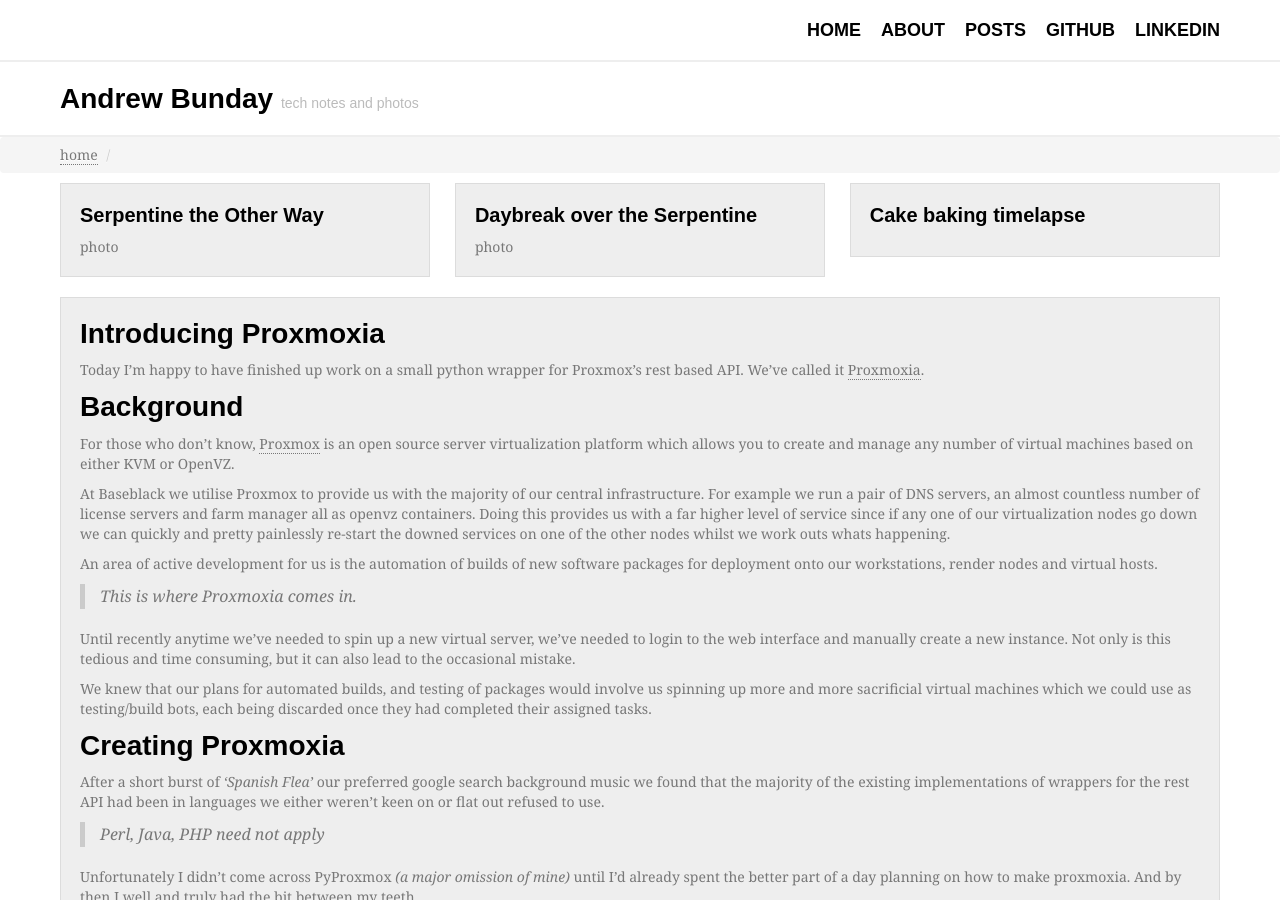
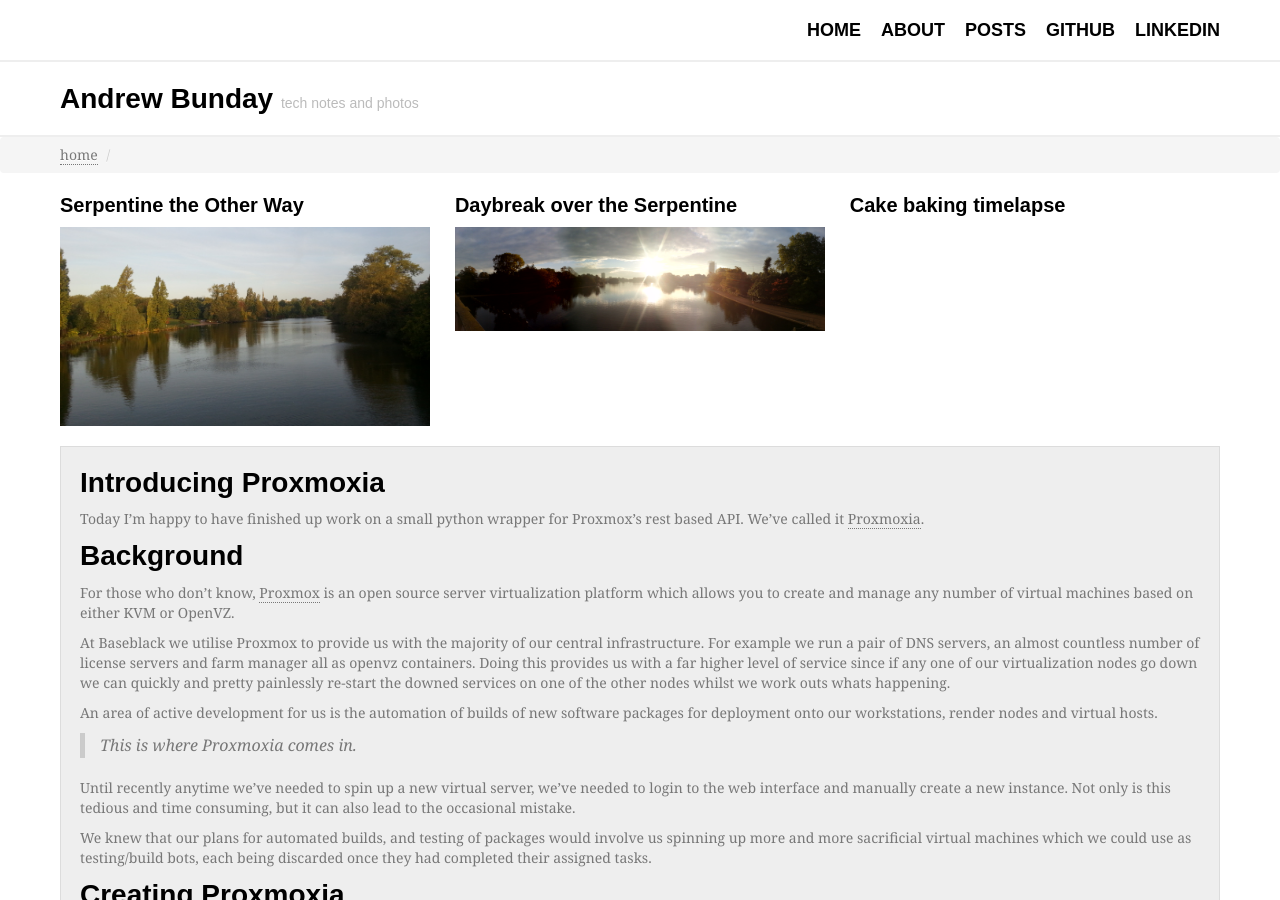
Before and after one commit to andrewbunday/andrewbunday.github.com, a Jekyll site: the page built from index.html, in a window 1280 px wide and 900 px high. Built offline with Jekyll 4.4.1, drawn with Linux system fonts in a browser that asks for light colours; some web fonts are replaced.

Commit message:
cleaning up front page layout

```diff
--- a/_layouts/default.html
+++ b/_layouts/default.html
@@ -10,11 +10,11 @@
             {% include breadcrumb.html %}
 
             <div class="container-fluid main-content">
-                <div class="row-fluid">
+                <div class="row-fluid" style="margin-bottom:20px; margin-top:10px">
                     {% for post in site.posts limit:3 offset:1%}
-                        <div class="span4 well secondary-story-header">
+                        <div class="span4 secondary-story-header">
                             <h4><a href="{{ BASE_PATH }}{{ post.url }}">{{ post.title }}</a></h4>
-                            {{ post.synopsis }}
+                            <div class=thumb>{{ post.synopsis }}</div>
                         </div>
                     {% endfor %}
                 </div>
--- a/_posts/2012-10-15-daybreak-over-the-serpentine.markdown
+++ b/_posts/2012-10-15-daybreak-over-the-serpentine.markdown
@@ -2,7 +2,7 @@
 date: 2012-10-15 08:09AM
 layout: post
 title: "Daybreak over the Serpentine"
-synopsis: "<a href='/assets/img/photostream/2010-10-15_08.09.02.jpg' target='_blank'>photo</a>"
+synopsis: "<img src='/assets/img/photostream/2010-10-15_08.09.02.jpg'/>"
 ---
 
 <a href='/assets/img/photostream/2010-10-15_08.09.02.jpg' target='_blank'><img src='/assets/img/photostream/2010-10-15_08.09.02.jpg'/></a>
--- a/_posts/2012-10-17-serpentine-the-other-way.markdown
+++ b/_posts/2012-10-17-serpentine-the-other-way.markdown
@@ -2,7 +2,7 @@
 date: 2012-10-17 09:46AM
 layout: post
 title: "Serpentine the Other Way"
-synopsis: "<a href='/assets/img/photostream/2012-10-17_08.06.52.jpg' target='_blank'>photo</a>"
+synopsis: "<img src='/assets/img/photostream/2012-10-17_08.06.52.jpg'/>"
 ---
 
 <a href='/assets/img/photostream/2012-10-17_08.06.52.jpg' target='_blank'><img src='/assets/img/photostream/2012-10-17_08.06.52.jpg'/></a>
```
